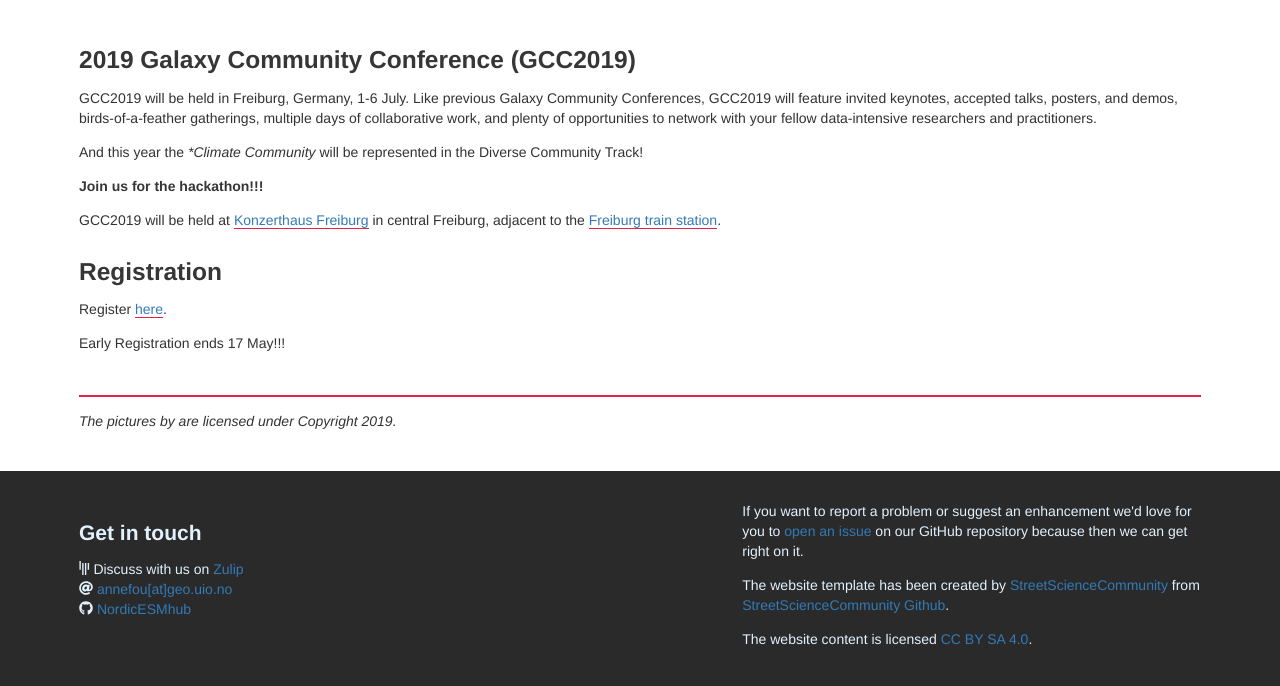
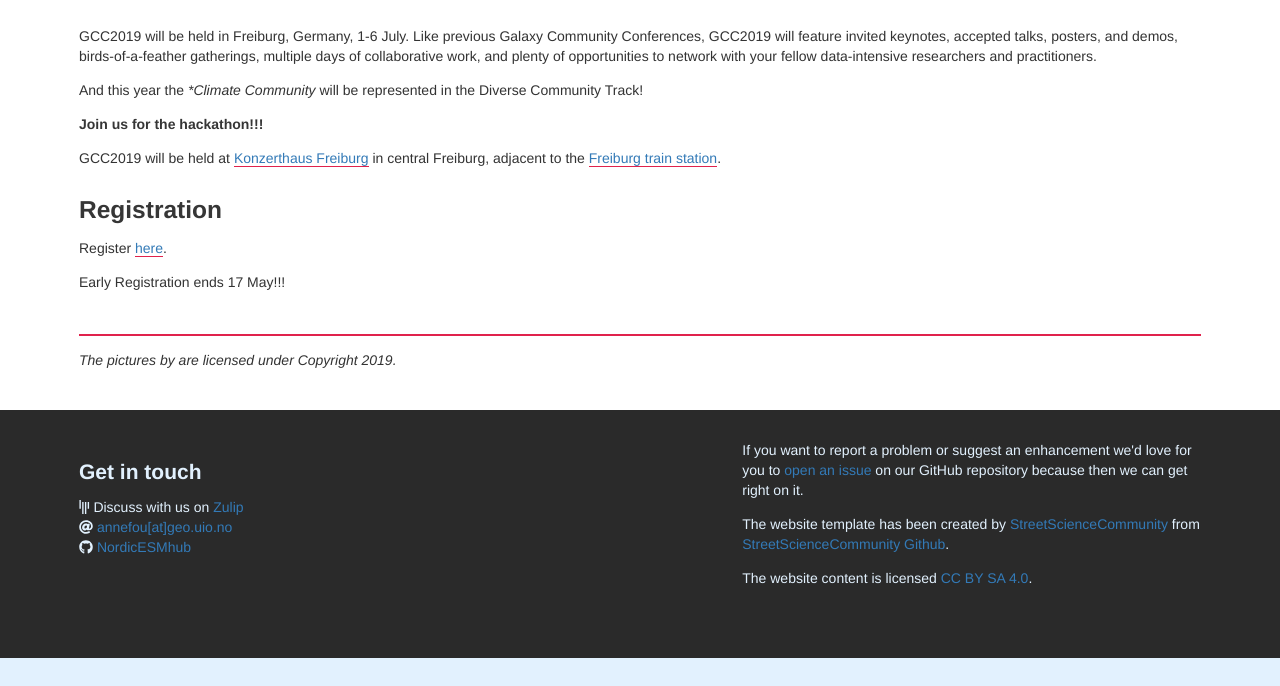
Before and after one commit to NordicESMhub/nordicesmhub.github.io, a Jekyll site: the page built from _events/2019-07-01-freiburg.md, in a window 1280 px wide and 900 px high, scrolled down 420 px, cut to the strip 214-900 px from the top of the window. Built offline with Jekyll 4.4.1, drawn with Linux system fonts in a browser that asks for light colours; nearby versions of some CDN libraries; after the commit the page ends 1292 px from its top, so only the background shows below that.

Commit message:
no need to get extra title

```diff
--- a/_events/2019-07-01-freiburg.md
+++ b/_events/2019-07-01-freiburg.md
@@ -17,8 +17,6 @@ photos:
   license: Copyright 2019
 ---
 
-## 2019 Galaxy Community Conference (GCC2019)
-
 GCC2019 will be held in Freiburg, Germany, 1-6 July. Like previous Galaxy Community Conferences, GCC2019 will feature invited keynotes, accepted talks, posters, and demos, birds-of-a-feather gatherings, multiple days of collaborative work, and plenty of opportunities to network with your fellow data-intensive researchers and practitioners.
 
 And this year the **Climate Community* will be represented in the Diverse Community Track!
```
